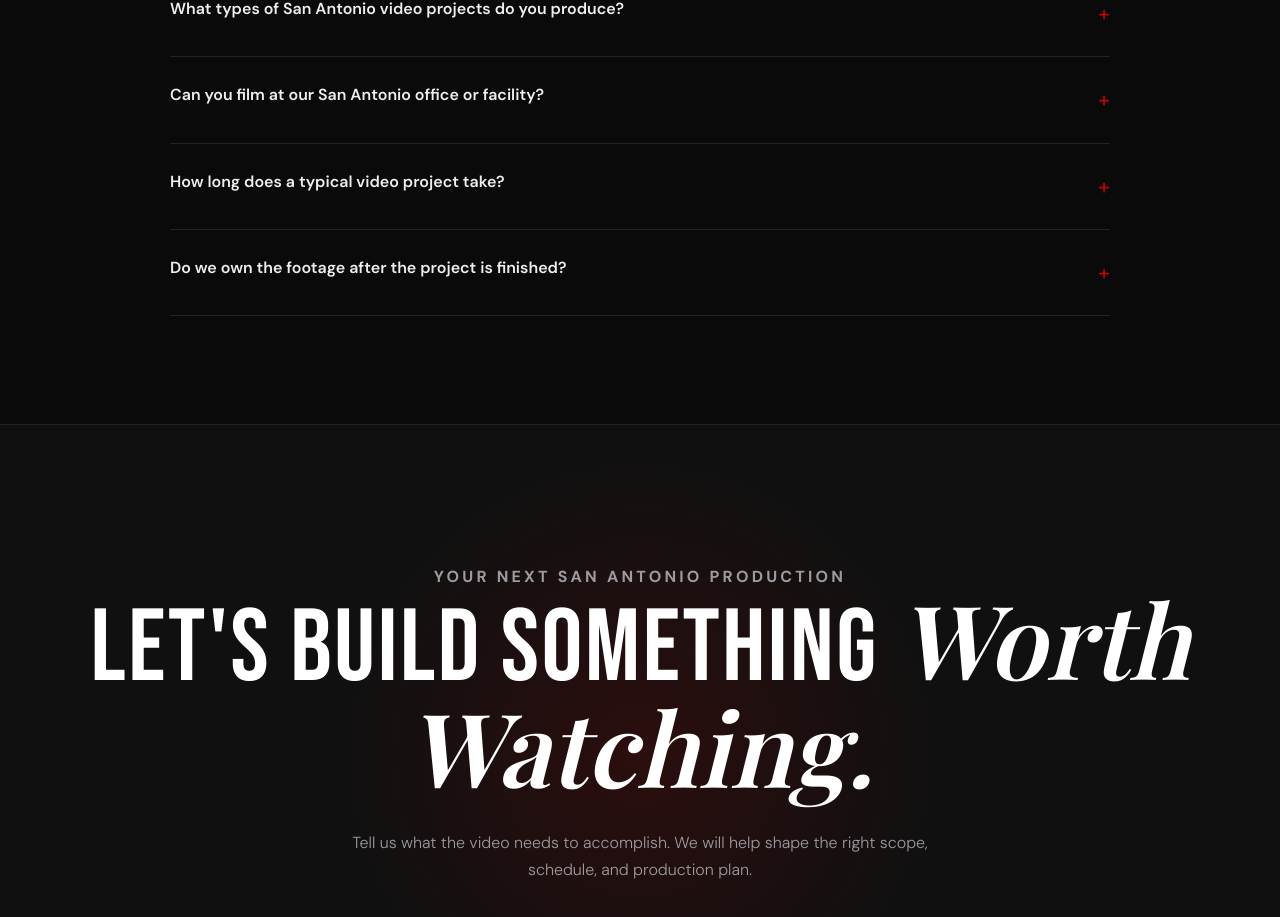
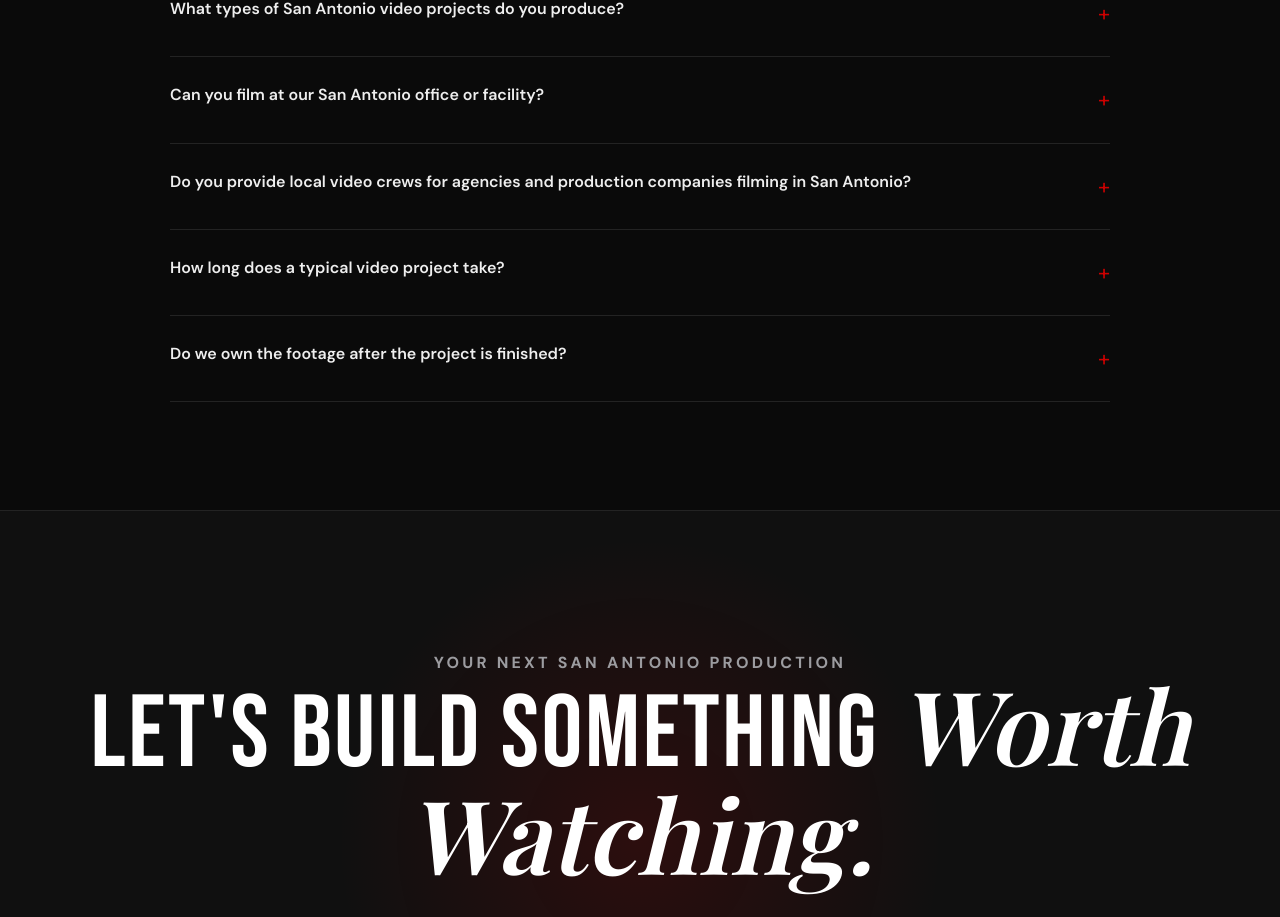
Before and after one commit to amigos2177/mediabar-website, a Next.js app: page /locations/san-antonio in a window 1280 px wide. Shown: the part 5473-6390 px from the top of the page. Built offline with nearby package versions, Linux system fonts and the light colour scheme; no server answers; a web font is replaced by a local one.

Commit message:
SEO: add San Antonio local crew buyer FAQ

```diff
--- a/app/locations/san-antonio/content.ts
+++ b/app/locations/san-antonio/content.ts
@@ -12,6 +12,10 @@ export const sanAntonioFaqs = [
     answer: 'Yes. We regularly work at client offices, healthcare facilities, event venues, restaurants, industrial locations, and outdoor settings across the San Antonio area. We can also film interviews and controlled productions in our local studio.',
   },
   {
+    question: 'Do you provide local video crews for agencies and production companies filming in San Antonio?',
+    answer: 'Yes. Media Bar can support agency, brand, network, and production-company shoots with local camera, lighting, grip, sound, production, studio, and location resources. Crew-only requests can also start through Film Crew San Antonio, our dedicated local crew resource.',
+  },
+  {
     question: 'How long does a typical video project take?',
     answer: 'Most projects take two to six weeks from kickoff through final delivery. The schedule depends on creative development, location and talent logistics, shoot days, editing complexity, and approval timing. Rush schedules are available when the scope allows.',
   },
```
